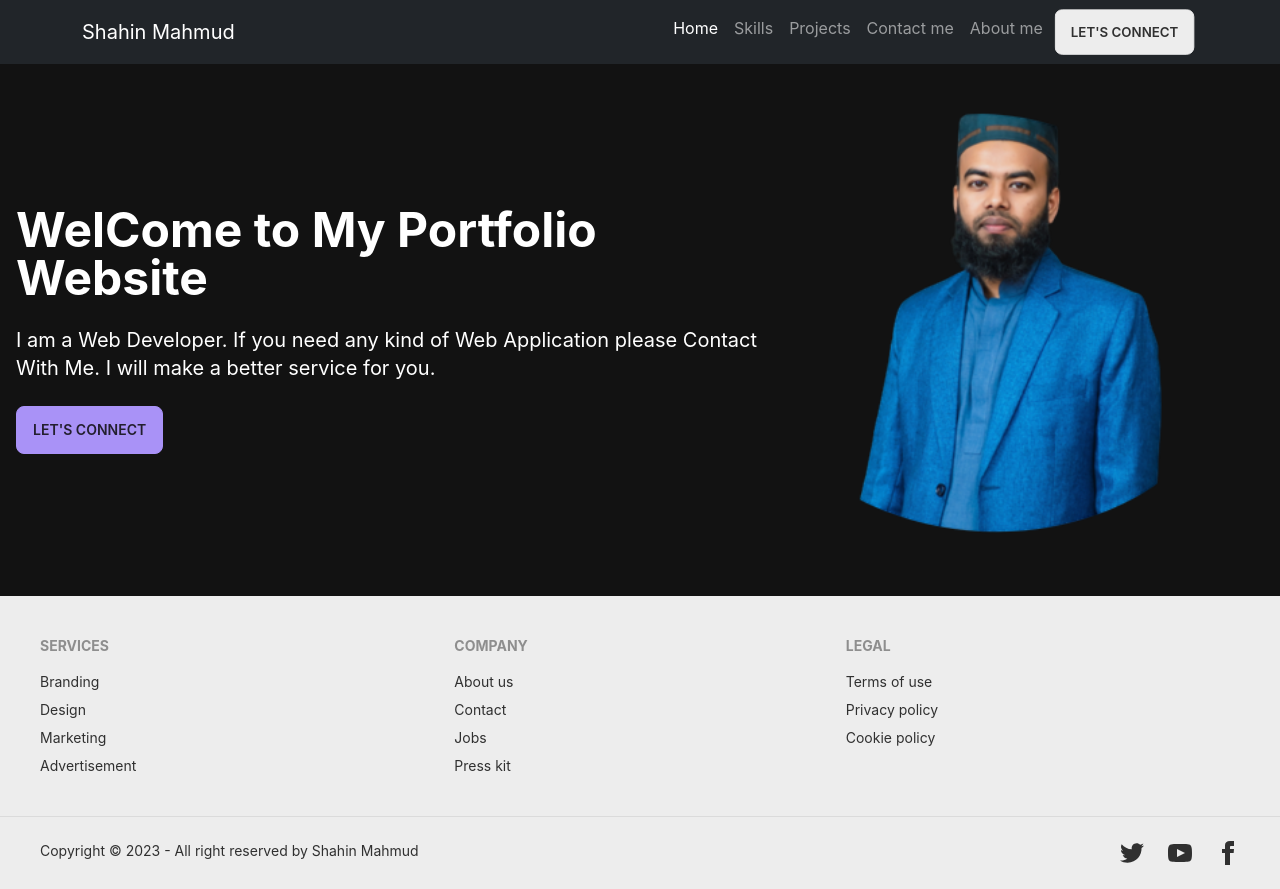
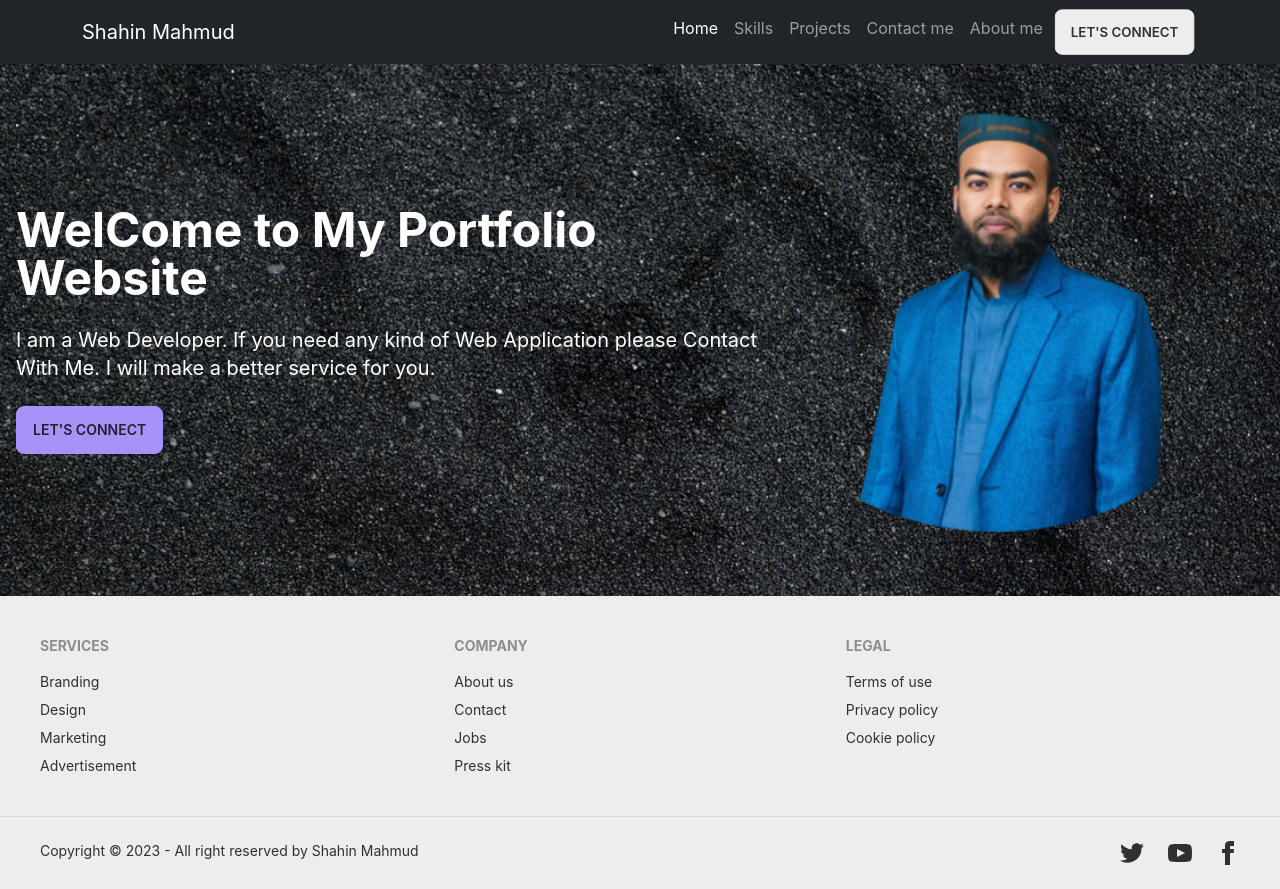
Before and after one commit to Mahmud-Shahin/Shahin-Mahmud-Portfolio, a React (Create React App) app: page /aboutme in a window 1280 px wide. Built offline with nearby package versions, Linux system fonts and the light colour scheme.

Commit message:
Update data

```diff
--- a/src/Pages/Home/AboutMe.js
+++ b/src/Pages/Home/AboutMe.js
@@ -1,9 +1,14 @@
 import React from "react";
 import Shahin from "../logo/Shahin Mahmud.png";
+import background from "../logo/aboutmeback.jpeg";
 import "./aboutme.css";
 const AboutMe = () => {
   return (
-    <div className="hero   " id="aboutme">
+    <div
+      className="hero"
+      id="aboutme"
+      style={{ backgroundImage: `url(${background})` }}
+    >
       <div className="hero-content flex-col lg:flex-row-reverse">
         <img src={Shahin} alt="" className="photo" />
         <div>
```
Also changed, not shown: src/Pages/logo/aboutmeback.jpeg (added).
